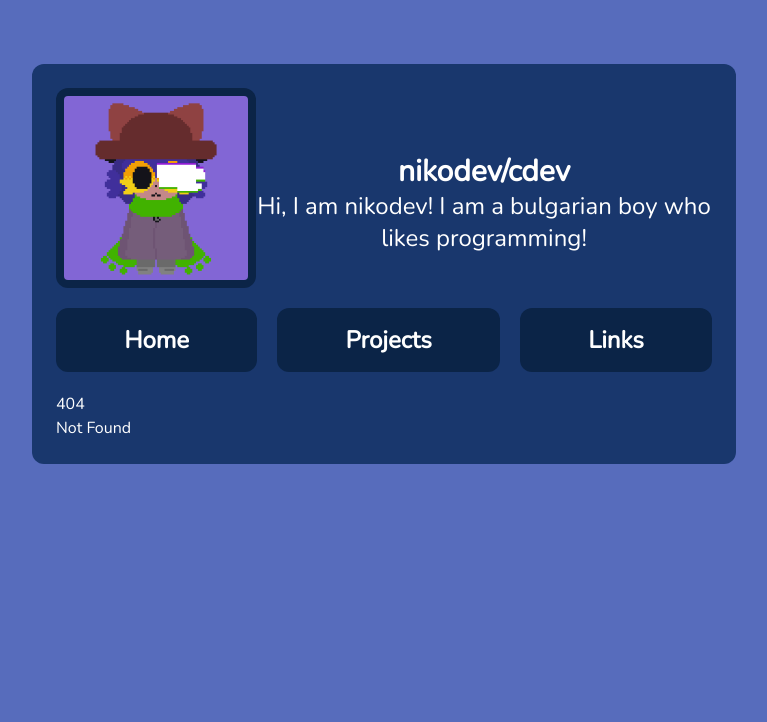
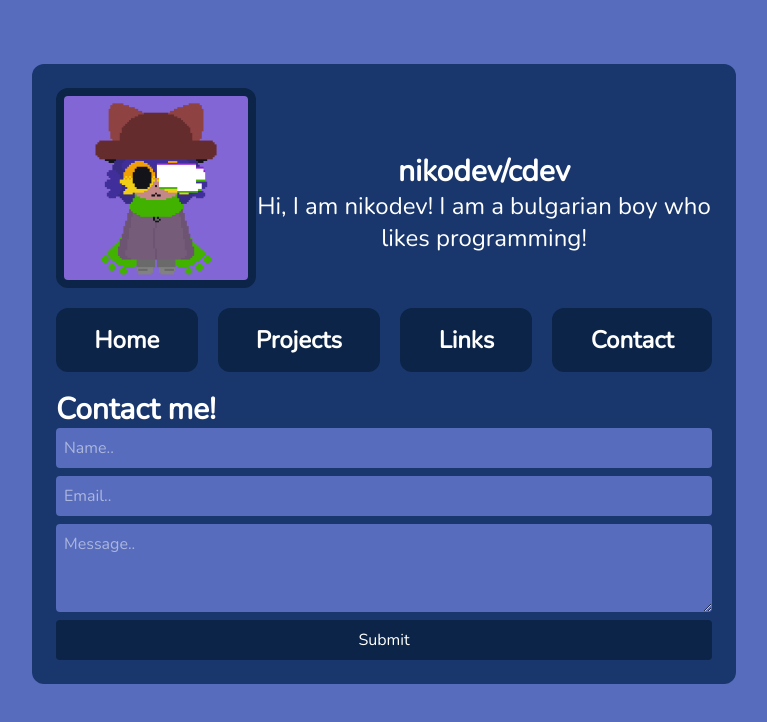
Before and after one commit to CDevv/cdevv.github.io, a SvelteKit app: page /contact in a window 1280 px wide. Before the commit this address had no page. Shown: the top 722 px of the page, without its empty margins (256-1023 px from the left). Built offline with nearby package versions, Linux system fonts and the light colour scheme; what @iconify/tailwind4 would draw is missing.

Commit message:
Contact Page

```diff
--- a/src/components/MainCard.svelte
+++ b/src/components/MainCard.svelte
@@ -23,6 +23,7 @@
         <PageButton title="Home" href="/" onclick={leave}/>
         <PageButton title="Projects" href="/projects" onclick={leave}/>
         <PageButton title="Links" href="/links" onclick={leave}/>
+        <PageButton title="Contact" href="/contact" onclick={leave}/>
     </div>
     {#if pageVisible}
         <div id="page-content" in:fade out:fade onoutrostart={enter}>
--- /dev/null
+++ b/src/routes/contact/+page.svelte
@@ -0,0 +1,60 @@
+<script>
+    let publicKey = "00935eb4-ec9f-4827-a284-7131cb67ed10";
+    let status = "";
+
+    const handleSubmit = async (
+        /** @type {{ currentTarget: HTMLFormElement | undefined; }} */ data,
+    ) => {
+        status = "Submitting..";
+        const formData = new FormData(data.currentTarget);
+        const object = Object.fromEntries(formData);
+        const json = JSON.stringify(object);
+
+        const response = await fetch("https://api.web3forms.com/submit", {
+            method: "POST",
+            headers: {
+                "Content-Type": "application/json",
+                Accept: "application/json",
+            },
+            body: json,
+        });
+
+        const result = await response.json();
+        if (result.success) {
+            console.log(result);
+            status = "Success";
+        }
+    };
+</script>
+
+<h1 class="text-3xl font-bold">Contact me!</h1>
+<form on:submit|preventDefault={handleSubmit} class="flex flex-col gap-2">
+    <input type="hidden" name="access_key" value={publicKey} />
+    <input
+        class="bg-gray-800 rounded p-2 focus:border-gray-950"
+        placeholder="Name.."
+        type="text"
+        name="name"
+        required
+    />
+    <input
+        class="bg-gray-800 rounded p-2"
+        placeholder="Email.."
+        type="email"
+        name="email"
+        required
+    />
+    <textarea
+        class="bg-gray-800 rounded p-2"
+        name="message"
+        placeholder="Message.."
+        required
+        rows="3"
+    ></textarea>
+    <input
+        class="bg-gray-950 rounded p-2 duration-150 hover:-translate-y-2 cursor-pointer"
+        type="submit"
+        value="Submit"
+    />
+</form>
+<p>{status}</p>
```
